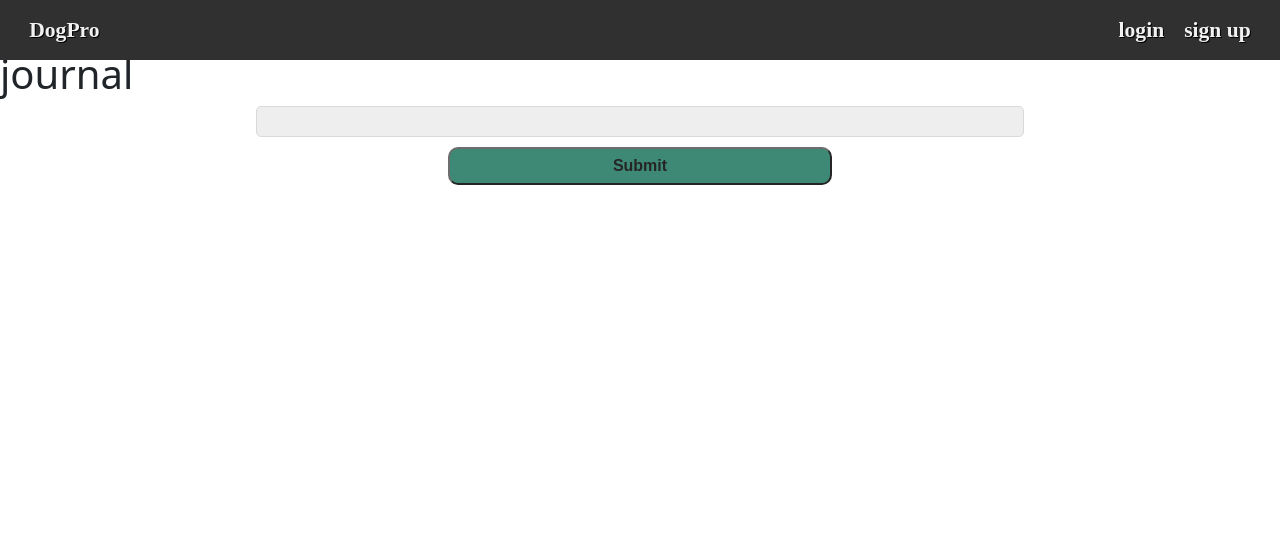
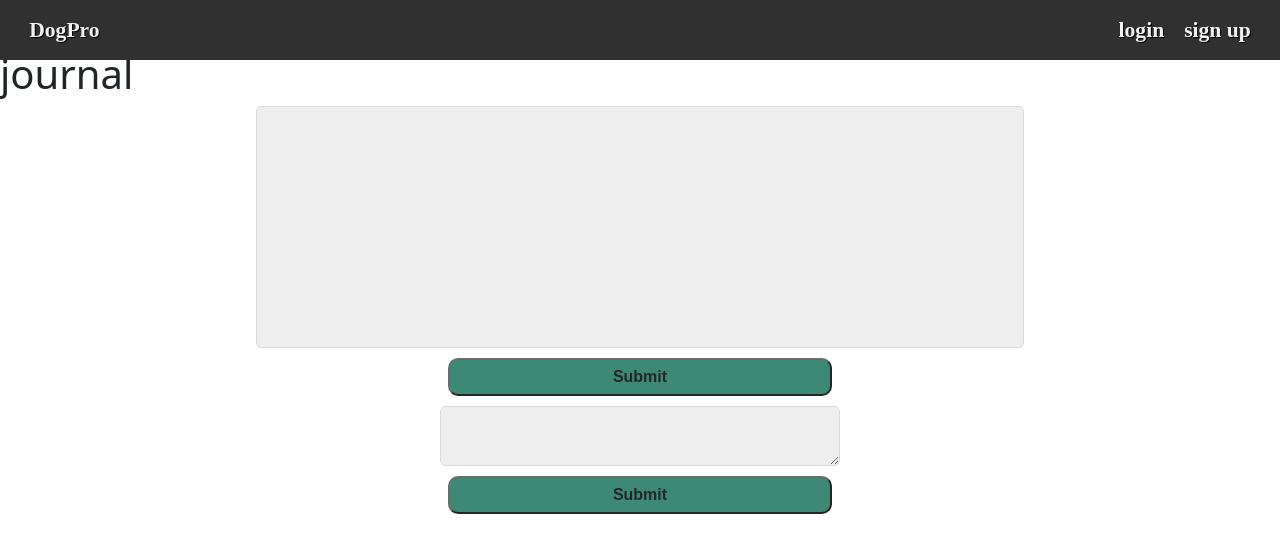
Before and after one commit to Tfauves/DogProFrontEnd, a React (Create React App) app: page /journalEntry in a window 1280 px wide. Shown: the top 552 px of the page. Built offline with nearby package versions, Linux system fonts and the light colour scheme.

Commit message:
small refactor to journal form

```diff
--- a/src/components/Journal/JournalEntry.js
+++ b/src/components/Journal/JournalEntry.js
@@ -3,17 +3,46 @@ import { useNavigate } from "react-router-dom";
 import axios from "axios";
 import JournalForm from "./JournalForm";
 import { AuthContext } from "../Providers/AuthProvider";
-import { type } from "@testing-library/user-event/dist/type";
+import { apiHost } from "./../../config";
+// import JournalEntryForm from "./JournalEntryForm";
 
 const JournalEntry = () => {
+  let navigate = useNavigate();
+
+  const [query, setQuery] = useState({
+    entry: "",
+  });
+
+  const [auth] = useContext(AuthContext);
+
+  const updateForm = (field, value) => {
+    setQuery({
+      ...query,
+      [field]: value,
+    });
+  };
+
+  const onSubmit = async (token) => {
+    const data = query;
+    data.entry = { type: data.entry.type, activity: data.entry.activity };
+    try {
+      const res = await axios.post(`${apiHost}/api/entry`, data, {
+        headers: {
+          Authorization: `Bearer ${auth.token}`,
+        },
+      });
+      navigate("/journal");
+    } catch (err) {
+      alert(err.response.data.message);
+    }
+  };
+
   return (
     <JournalForm
-    //   activity={}
-    //   entry={}
-    //   updateForm={}
-    //   updateEntryForm={}
-    //   handleSubmit={}
-    //   onSubmit={}
+      // activity={}
+      // entry={}
+      updateForm={updateForm}
+      onSubmit={onSubmit}
     />
   );
 };
--- a/src/components/Journal/JournalEntryForm.js
+++ b/src/components/Journal/JournalEntryForm.js
@@ -6,18 +6,19 @@ import AdvButton from "../common/AdvButton";
 import TextArea from "../common/TextArea";
 
 const JournalEntryForm = (props) => {
-  const { query, updateForm, onSubmit } = props;
+  const { query, updateForm } = props;
+
   const handleChange = (e) => {
     updateForm(e.target.id, e.target.value);
   };
 
-  const handleSubmit = (e) => {
-    onSubmit(e);
-  };
+  // const handleSubmit = (e) => {
+  //   onSubmit(e);
+  // };
 
   return (
     <div>
-      <Form style={{ maxWidth: "800px", width: "100" }}>
+      <Form style={{ maxWidth: "800px", width: "100", height: "300px" }}>
         <Input>
           <TextArea />
         </Input>
--- a/src/components/Journal/JournalForm.js
+++ b/src/components/Journal/JournalForm.js
@@ -52,7 +52,7 @@ const JournalForm = (props) => {
           </Dropdown.Item>
         </DropdownButton>
         <h4>{value}</h4> */}
-        {/* <Form
+        <Form
           onSubmit={handleSubmit}
           style={{ maxWidth: "800px", width: "100" }}
         >
@@ -67,7 +67,7 @@ const JournalForm = (props) => {
           >
             Submit
           </AdvButton>
-        </Form> */}
+        </Form>
       </div>
     </div>
   );
--- a/src/components/Routers/AppRouter.js
+++ b/src/components/Routers/AppRouter.js
@@ -12,6 +12,7 @@ import UpdatedProfile from "../Profiles/UpdateProfile";
 import JournalForm from "../Journal/JournalForm";
 import Journal from "../Journal/Journal";
 import Logout from "../Auth/Logout";
+import JournalEntry from "./../Journal/JournalEntry";
 
 const AppRouter = () => {
   return (
@@ -31,7 +32,7 @@ const AppRouter = () => {
           <Route path="/journal" element={<Journal />} />
           <Route path="/dogProfile/:dogId" element={<DogProfile />} />
           <Route path="/journal/:journalId" element={<Journal />} />
-          <Route path="/journalEntry" element={<JournalForm />} />
+          <Route path="/journalEntry" element={<JournalEntry />} />
         </Routes>
       </div>
     </div>
```
